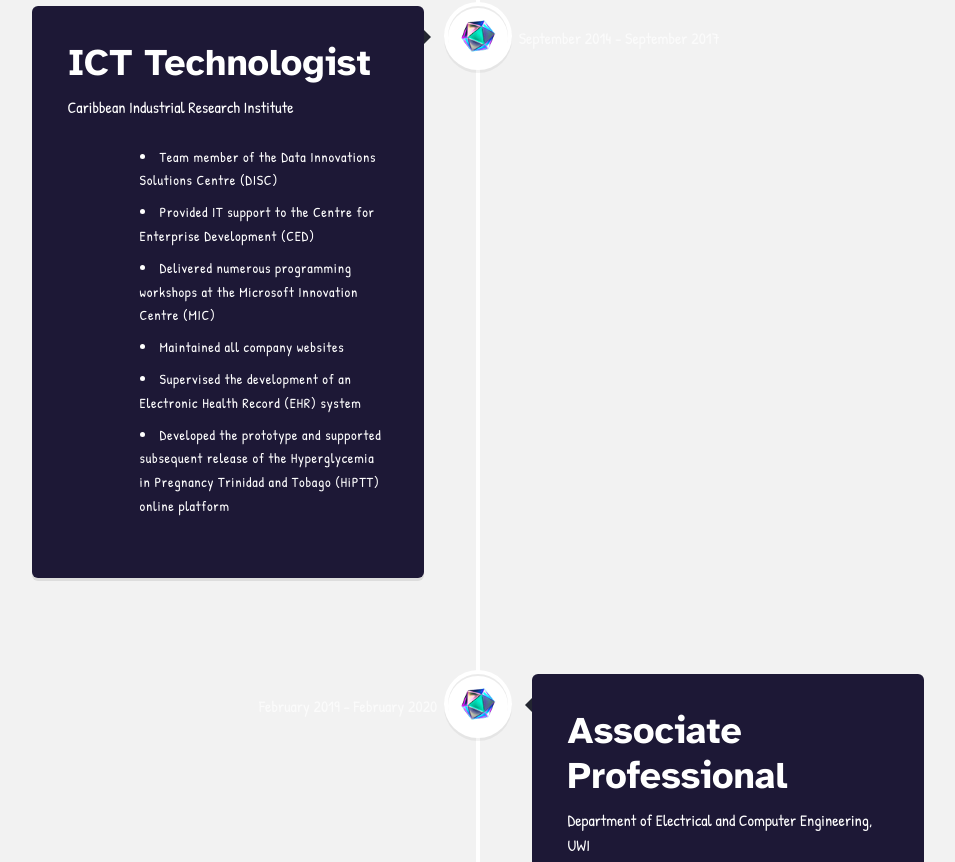
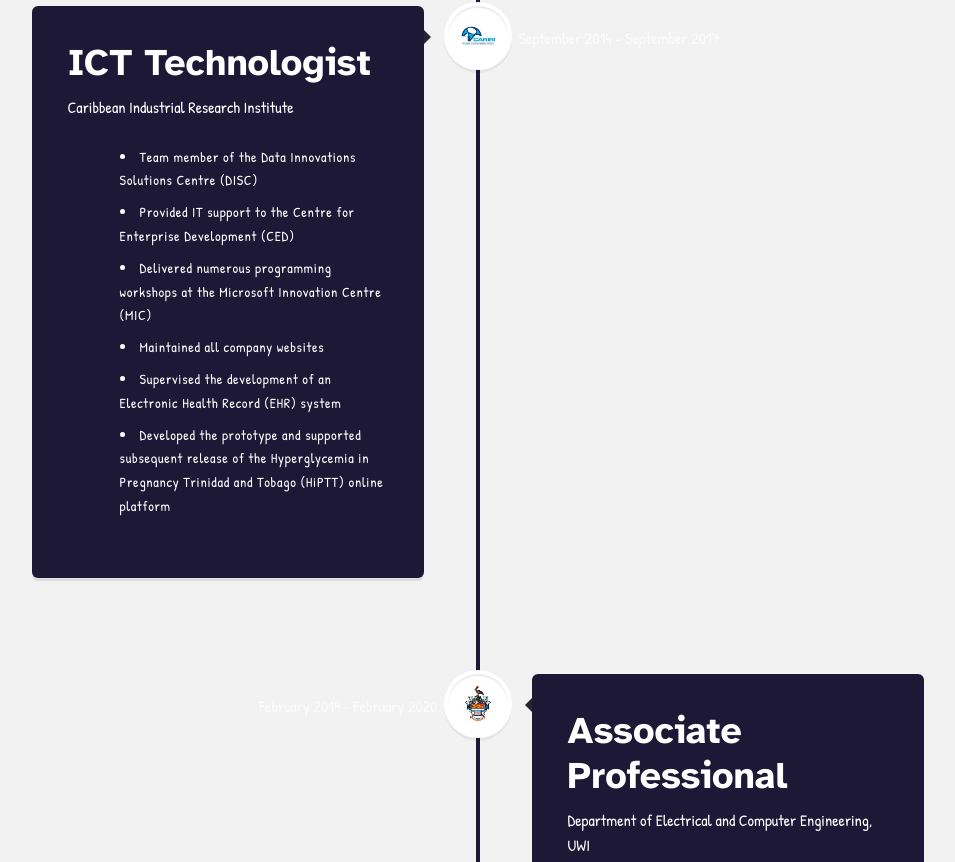
Before and after one commit to govinda-hosein/gh-portfolio, an Astro site: page / in a window 1280 px wide. Shown: the part 1437-2299 px from the top of the page, without its empty margins (162-1117 px from the left). Built offline with nearby package versions, Linux system fonts and the light colour scheme; Astro itself is replaced by a stand-in of ours.

Commit message:
Add company icons

```diff
--- a/src/components/Timeline.jsx
+++ b/src/components/Timeline.jsx
@@ -32,7 +32,7 @@ const TimelineCard = ({ timelineItem }) => (
       </p>
     </div>
 
-    <ul className="mt-5 list-disc ml-5 space-y-2">
+    <ul className="mt-5 list-disc space-y-2">
       {timelineItem.points.map((point, index) => (
         <li
           key={`experience-point-${index}`}
@@ -47,7 +47,7 @@ const TimelineCard = ({ timelineItem }) => (
 
 const Timeline = ({ items }) => {
   return (
-    <VerticalTimeline>
+    <VerticalTimeline lineColor="#1d1836">
       {items.map((item, index) => (
         <TimelineCard key={index} timelineItem={item} />
       ))}
--- a/src/consts.ts
+++ b/src/consts.ts
@@ -8,7 +8,7 @@ export const EXPERIENCES = [
   {
     title: "ICT Technologist",
     company_name: "Caribbean Industrial Research Institute",
-    icon: "/icons/web.png",
+    icon: "/icons/cariri.jpg",
     iconBg: "#FFFFFF",
     date: "September 2014 - September 2017",
     points: [
@@ -23,7 +23,7 @@ export const EXPERIENCES = [
   {
     title: "Associate Professional",
     company_name: "Department of Electrical and Computer Engineering, UWI",
-    icon: "/icons/web.png",
+    icon: "/icons/uwi.jpg",
     iconBg: "#FFFFFF",
     date: "February 2019 - February 2020",
     points: [
@@ -36,7 +36,7 @@ export const EXPERIENCES = [
   {
     title: "Electrical and Computer Engineer",
     company_name: "FaSoVe",
-    icon: "/icons/web.png",
+    icon: "/icons/fasove.png",
     iconBg: "#FFFFFF",
     date: "February 2020 - October 2020",
     points: [
@@ -48,7 +48,7 @@ export const EXPERIENCES = [
   {
     title: "Software Development and Design Engineer",
     company_name: "Digicel",
-    icon: "/icons/web.png",
+    icon: "/icons/digicel.png",
     iconBg: "#FFFFFF",
     date: "November 2020 - Present",
     points: [
```
Also changed, not shown: public/icons/cariri.jpg (added), public/icons/digicel.png (added), public/icons/fasove.png (added), public/icons/uwi.jpg (added).
